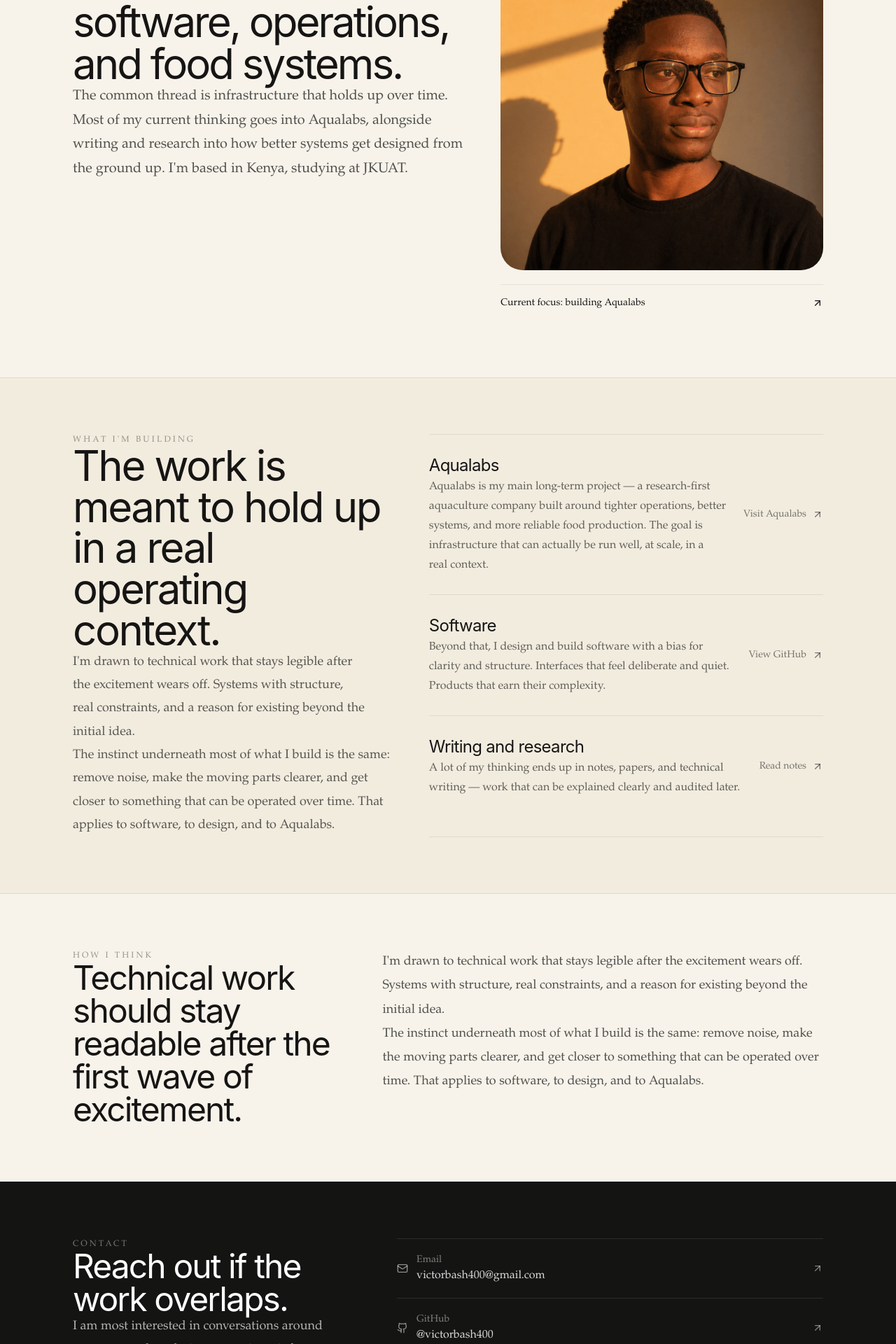
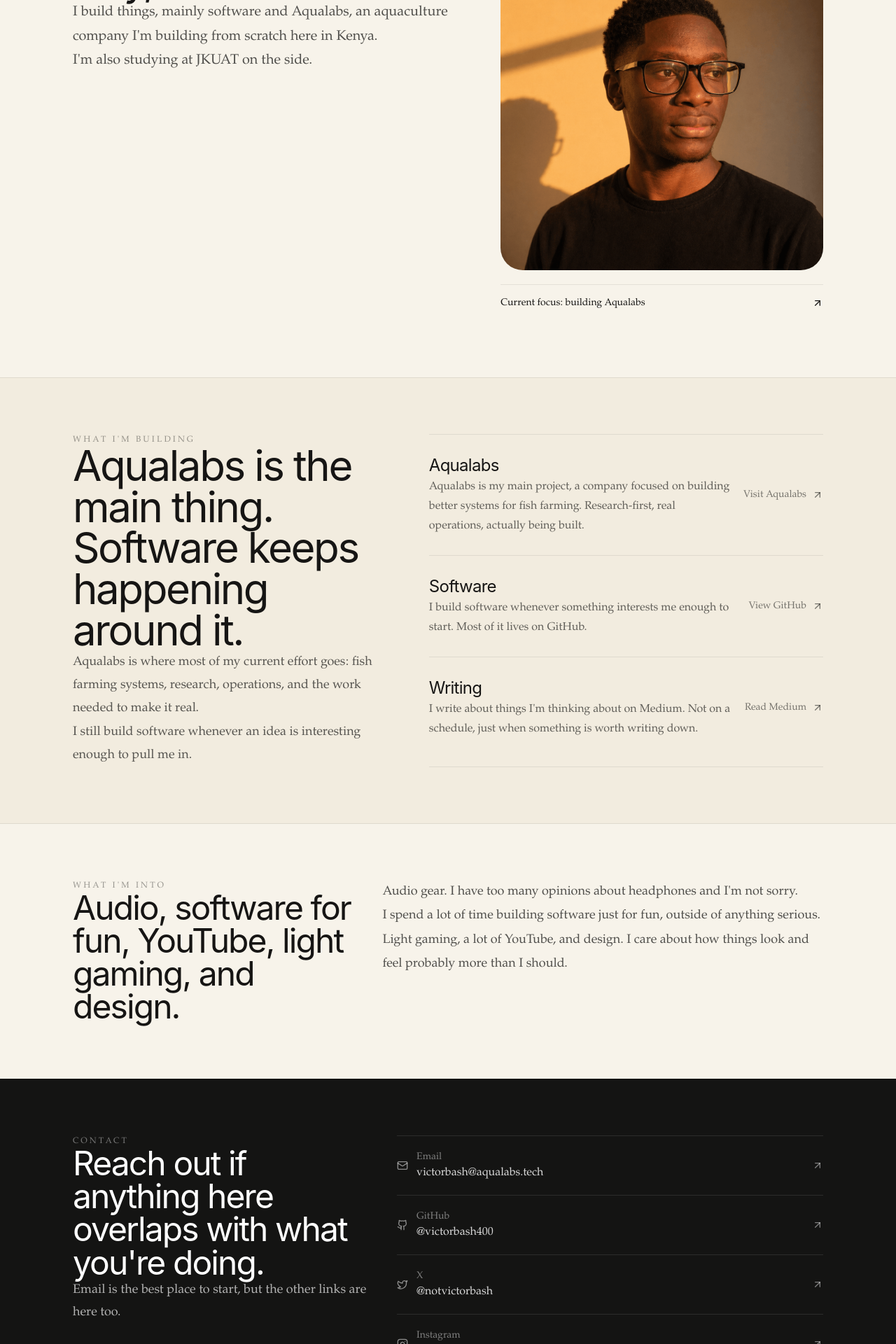
Before and after one commit to victorbash400/victorbash400.github.io, a React (Vite) app: page / in a window 1280 px wide. Shown: the part 240-2160 px from the top of the page at 70% size. Built offline with nearby package versions, Linux system fonts and the light colour scheme.

Commit message:
Update site content and SEO metadata

```diff
--- a/index.html
+++ b/index.html
@@ -5,13 +5,18 @@
   <meta charset="utf-8" />
   <meta name="viewport" content="width=device-width, initial-scale=1" />
   <title>Victor Bash</title>
-  <meta name="description" content="Victor Bash — software, operations, food systems, and Aqualabs." />
+  <meta name="description" content="Victor Bash builds software and Aqualabs, an aquaculture company in Kenya." />
+  <link rel="canonical" href="https://victorbash.me/" />
+  <meta name="robots" content="index,follow" />
+  <meta property="og:url" content="https://victorbash.me/" />
+  <meta property="og:title" content="Victor Bash" />
+  <meta property="og:description" content="Victor Bash builds software and Aqualabs, an aquaculture company in Kenya." />
   <link rel="preconnect" href="https://fonts.googleapis.com" />
   <link rel="preconnect" href="https://fonts.gstatic.com" crossorigin />
   <link
     href="https://fonts.googleapis.com/css2?family=Poppins:wght@300;400;500;600;700&family=Source+Serif+4:opsz,wght@8..60,600&display=swap"
     rel="stylesheet" />
-  <link rel="icon" type="image/svg+xml" href="/mark.svg" />
+  <link rel="icon" type="image/svg+xml" href="/logo.svg" />
 </head>
 
 <body>
@@ -27,45 +32,38 @@
     <main>
       <section id="top">
         <p>About</p>
-        <h1>I work across software, operations, and food systems.</h1>
-        <p>The common thread is infrastructure that holds up over time.</p>
-        <p>
-          Most of my current thinking goes into Aqualabs, alongside writing and research into how
-          better systems get designed from the ground up. I am based in Kenya, studying at JKUAT.
-        </p>
+        <h1>Hey, I'm Victor.</h1>
+        <p>I build things, mainly software and Aqualabs, an aquaculture company I'm building from scratch here in Kenya.</p>
+        <p>I'm also studying at JKUAT on the side.</p>
       </section>
       <section id="work">
         <p>What I am building</p>
-        <h2>The work is meant to hold up in a real operating context.</h2>
+        <h2>Aqualabs is the main thing. Software keeps happening around it.</h2>
         <p>
-          Aqualabs is my main long-term project: a research-first aquaculture company built around
-          tighter operations, better systems, and more reliable food production.
+          Aqualabs is my main project, a company focused on building better systems for fish farming.
+          Research-first, real operations, actually being built.
         </p>
         <p>
-          Beyond that, I design and build software with a bias for clarity and structure. I also
-          write and research systems, product design, operations, infrastructure, and food
-          technology.
+          I also build software whenever something interests me enough to start. Most of it lives on
+          GitHub. I write on Medium when something is worth writing down.
         </p>
         <p><a href="https://aqualabs.tech">Visit Aqualabs</a></p>
         <p><a href="https://github.com/victorbash400">View GitHub</a></p>
-        <p><a href="https://medium.com/@victorbash">Read notes</a></p>
+        <p><a href="https://medium.com/@victorbash">Read Medium</a></p>
       </section>
       <section id="notes">
-        <p>How I think</p>
-        <h2>Technical work should stay readable after the first wave of excitement.</h2>
-        <p>
-          I am drawn to technical work that stays legible after the excitement wears off. Systems
-          with structure, real constraints, and a reason for existing beyond the initial idea.
-        </p>
+        <p>What I am into</p>
+        <h2>Audio, software for fun, YouTube, light gaming, and design.</h2>
+        <p>Audio gear. I have too many opinions about headphones and I'm not sorry.</p>
+        <p>I spend a lot of time building software just for fun, outside of anything serious.</p>
+        <p>Light gaming, a lot of YouTube, and design. I care about how things look and feel probably more than I should.</p>
       </section>
       <section id="contact">
         <p>Contact</p>
-        <h2>Reach out if the work overlaps.</h2>
-        <p>
-          I am most interested in conversations around systems, product design, operations,
-          infrastructure, and food technology.
-        </p>
-        <p><a href="mailto:victorbash400@gmail.com">victorbash400@gmail.com</a></p>
+        <h2>Reach out if anything here overlaps with what you are doing.</h2>
+        <p>Email is the best place to start, but the other links are here too.</p>
+        <p><a href="mailto:victorbash@aqualabs.tech">victorbash@aqualabs.tech</a></p>
+        <p><a href="https://github.com/victorbash400">@victorbash400</a></p>
         <p><a href="https://x.com/notvictorbash">@notvictorbash</a></p>
         <p><a href="https://instagram.com/victorbash.dev">@victorbash.dev</a></p>
       </section>
--- a/src/components/ContactSection.tsx
+++ b/src/components/ContactSection.tsx
@@ -16,11 +16,10 @@ export function ContactSection() {
         <div className="space-y-4">
           <p className="text-xs font-medium uppercase tracking-[0.26em] text-white/42">Contact</p>
           <h2 className="font-sans text-4xl leading-[0.98] tracking-[-0.04em] text-white md:text-5xl">
-            Reach out if the work overlaps.
+            Reach out if anything here overlaps with what you're doing.
           </h2>
           <p className="max-w-md text-base leading-[1.8] text-white/68 md:text-lg">
-            I am most interested in conversations around systems, product design, operations,
-            infrastructure, and food technology.
+            Email is the best place to start, but the other links are here too.
           </p>
         </div>
 
--- a/src/components/FocusSection.tsx
+++ b/src/components/FocusSection.tsx
@@ -1,6 +1,6 @@
 import { ArrowUpRight } from "lucide-react";
 
-import { focusAreas, philosophy } from "../content/siteContent";
+import { focusAreas } from "../content/siteContent";
 
 export function FocusSection() {
   return (
@@ -11,12 +11,16 @@ export function FocusSection() {
             What I'm building
           </p>
           <h2 className="max-w-xl font-sans text-4xl leading-[0.98] tracking-[-0.04em] text-foreground md:text-6xl">
-            The work is meant to hold up in a real operating context.
+            Aqualabs is the main thing. Software keeps happening around it.
           </h2>
           <div className="space-y-5 text-base leading-[1.85] text-foreground/70 md:text-lg">
-            {philosophy.map((item) => (
-              <p key={item}>{item}</p>
-            ))}
+            <p>
+              Aqualabs is where most of my current effort goes: fish farming systems, research,
+              operations, and the work needed to make it real.
+            </p>
+            <p>
+              I still build software whenever an idea is interesting enough to pull me in.
+            </p>
           </div>
         </div>
 
--- a/src/components/NotesSection.tsx
+++ b/src/components/NotesSection.tsx
@@ -1,17 +1,20 @@
+import { interests } from "../content/siteContent";
+
 export function NotesSection() {
   return (
     <section id="notes" className="relative">
       <div className="mx-auto grid max-w-6xl gap-10 px-6 py-16 md:px-10 lg:grid-cols-[0.78fr_1.22fr] lg:py-20">
         <div className="space-y-4">
-          <p className="text-xs font-medium uppercase tracking-[0.26em] text-foreground/42">How I think</p>
+          <p className="text-xs font-medium uppercase tracking-[0.26em] text-foreground/42">What I'm into</p>
           <h2 className="font-sans text-4xl leading-[0.98] tracking-[-0.04em] text-foreground md:text-5xl">
-            Technical work should stay readable after the first wave of excitement.
+            Audio, software for fun, YouTube, light gaming, and design.
           </h2>
         </div>
 
         <div className="space-y-5 text-lg leading-[1.9] text-foreground/74">
-          <p>I'm drawn to technical work that stays legible after the excitement wears off. Systems with structure, real constraints, and a reason for existing beyond the initial idea.</p>
-          <p>The instinct underneath most of what I build is the same: remove noise, make the moving parts clearer, and get closer to something that can be operated over time. That applies to software, to design, and to Aqualabs.</p>
+          {interests.map((item) => (
+            <p key={item}>{item}</p>
+          ))}
         </div>
       </div>
     </section>
--- a/src/content/siteContent.ts
+++ b/src/content/siteContent.ts
@@ -1,46 +1,47 @@
 export const intro = {
   eyebrow: "About",
-  title: "I work across software, operations, and food systems.",
+  title: "Hey, I'm Victor.",
   body:
-    "The common thread is infrastructure that holds up over time.",
+    "I build things, mainly software and Aqualabs, an aquaculture company I'm building from scratch here in Kenya.",
   note:
-    "Most of my current thinking goes into Aqualabs, alongside writing and research into how better systems get designed from the ground up. I'm based in Kenya, studying at JKUAT.",
+    "I'm also studying at JKUAT on the side.",
 };
 
 export const focusAreas = [
   {
     title: "Aqualabs",
     copy:
-      "Aqualabs is my main long-term project — a research-first aquaculture company built around tighter operations, better systems, and more reliable food production. The goal is infrastructure that can actually be run well, at scale, in a real context.",
+      "Aqualabs is my main project, a company focused on building better systems for fish farming. Research-first, real operations, actually being built.",
     href: "https://aqualabs.tech",
     label: "Visit Aqualabs",
   },
   {
     title: "Software",
     copy:
-      "Beyond that, I design and build software with a bias for clarity and structure. Interfaces that feel deliberate and quiet. Products that earn their complexity.",
+      "I build software whenever something interests me enough to start. Most of it lives on GitHub.",
     href: "https://github.com/victorbash400",
     label: "View GitHub",
   },
   {
-    title: "Writing and research",
+    title: "Writing",
     copy:
-      "A lot of my thinking ends up in notes, papers, and technical writing — work that can be explained clearly and audited later.",
+      "I write about things I'm thinking about on Medium. Not on a schedule, just when something is worth writing down.",
     href: "https://medium.com/@victorbash",
-    label: "Read notes",
+    label: "Read Medium",
   },
 ];
 
-export const philosophy = [
-  "I'm drawn to technical work that stays legible after the excitement wears off. Systems with structure, real constraints, and a reason for existing beyond the initial idea.",
-  "The instinct underneath most of what I build is the same: remove noise, make the moving parts clearer, and get closer to something that can be operated over time. That applies to software, to design, and to Aqualabs.",
+export const interests = [
+  "Audio gear. I have too many opinions about headphones and I'm not sorry.",
+  "I spend a lot of time building software just for fun, outside of anything serious.",
+  "Light gaming, a lot of YouTube, and design. I care about how things look and feel probably more than I should.",
 ];
 
 export const contactLinks = [
   {
     label: "Email",
-    value: "victorbash400@gmail.com",
-    href: "mailto:victorbash400@gmail.com",
+    value: "victorbash@aqualabs.tech",
+    href: "mailto:victorbash@aqualabs.tech",
   },
   {
     label: "GitHub",
```
Also changed, not shown: public/robots.txt (added), 1 other file (tests, documents, lock files or other folders).
